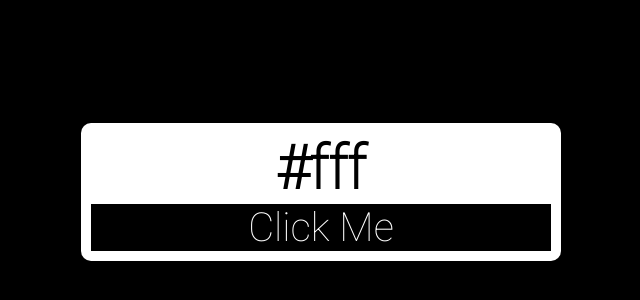
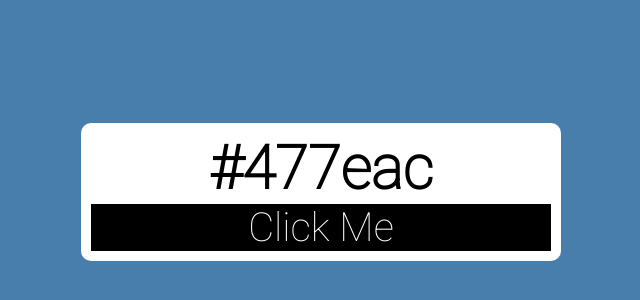
Before and after one commit to kundangupt/Random-Color-Generator, a plain HTML site: page Index.html in a window 1280 px wide. Shown: the part 208-508 px from the top of the page, without its empty margins (319-959 px from the left). Drawn offline with Linux system fonts and the light colour scheme.

Commit message:
doc: updated

```diff
--- a/Color.js
+++ b/Color.js
@@ -2,10 +2,17 @@ const GetColor = () => {
     const randomNum =  Math.floor(Math.random()*16777215);
     const randomCode = "#" +randomNum.toString(16);
     document.body.style.backgroundColor =randomCode;
+    document.getElementById("color-code"). innerText = randomCode;
+
+    document.clipboard.writeText(randomCode);
 }
 
-
+// event Call
 document.getElementById('btn').addEventListener(
     'click',
     GetColor
 )
+
+
+// intial Call
+GetColor();
--- a/Styles.css
+++ b/Styles.css
@@ -7,12 +7,9 @@
     font-family: 'Roboto',sans-serif
 
 }
-
-
 body{
-    background-color: black;
+    transition: 0.5s;
 }
-
 .main{
     width: 100%;
     height: 100vh;
```
